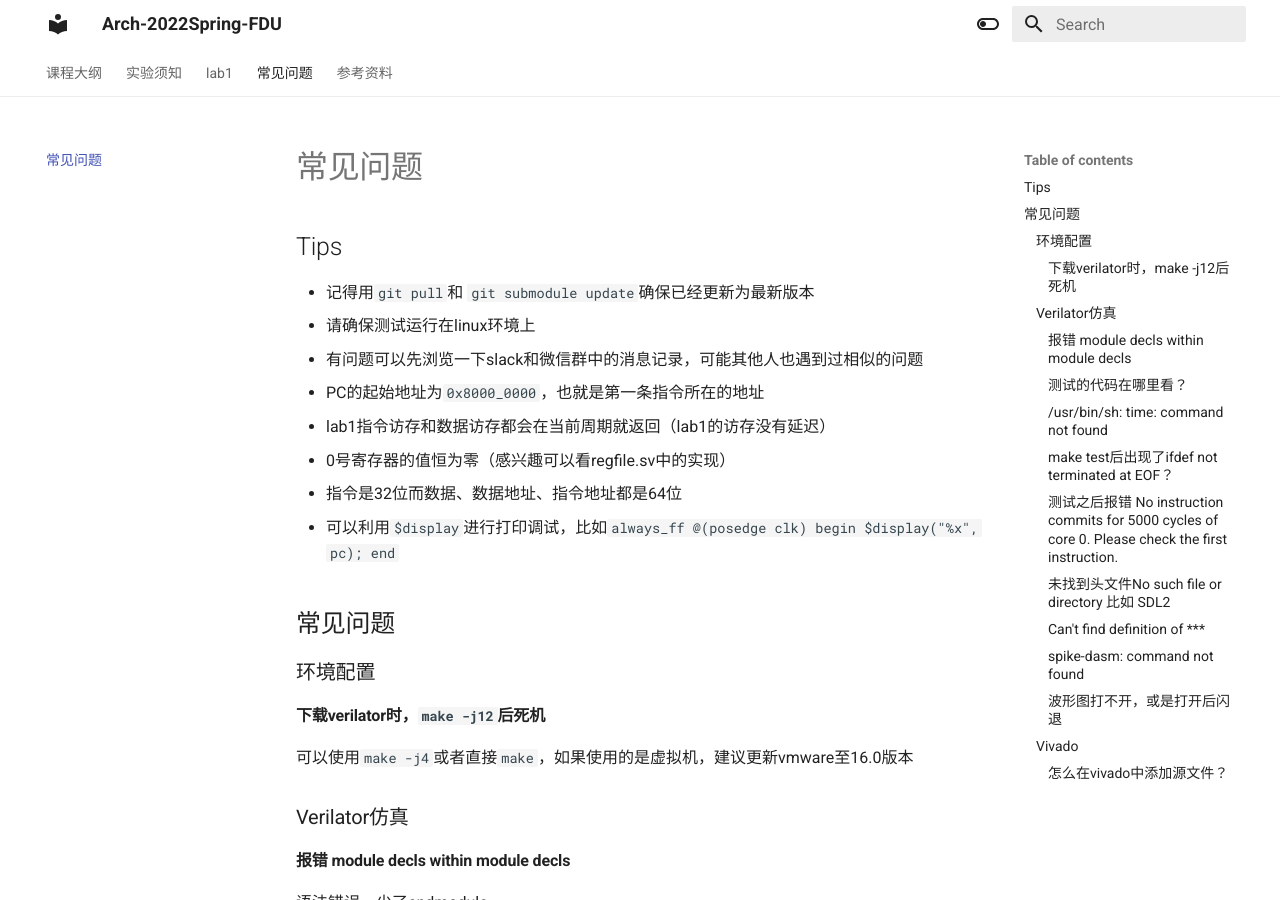
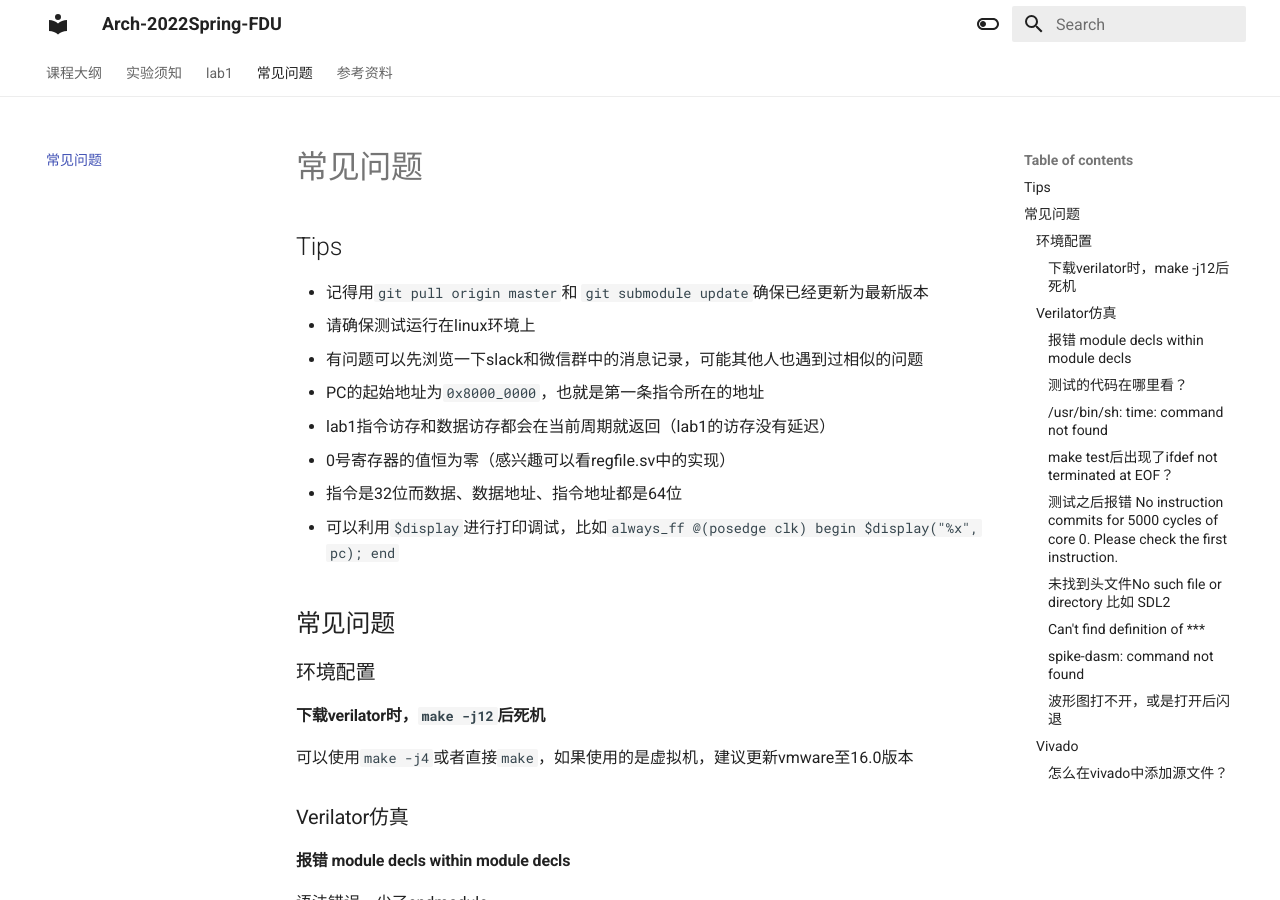
Before and after one commit to FDUCSLG/Arch-2022Spring-FDU, an MkDocs documentation site: the page built from docs/常见问题.md, in a window 1280 px wide and 900 px high. Built offline with MkDocs 1.6.1 and Material for MkDocs 9.7.7, drawn with Linux system fonts in a browser that asks for light colours; some of the changed text lies outside the part shown.

```diff
--- a/docs/常见问题.md
+++ b/docs/常见问题.md
@@ -1,6 +1,6 @@
 ## Tips
 
-- 记得用`git pull`和 `git submodule update`确保已经更新为最新版本
+- 记得用`git pull origin master`和 `git submodule update`确保已经更新为最新版本
 - 请确保测试运行在linux环境上
 - 有问题可以先浏览一下slack和微信群中的消息记录，可能其他人也遇到过相似的问题
 - PC的起始地址为`0x8000_0000`，也就是第一条指令所在的地址
```
Also changed, not shown: other parts of docs/常见问题.md (+1 -1 lines).
